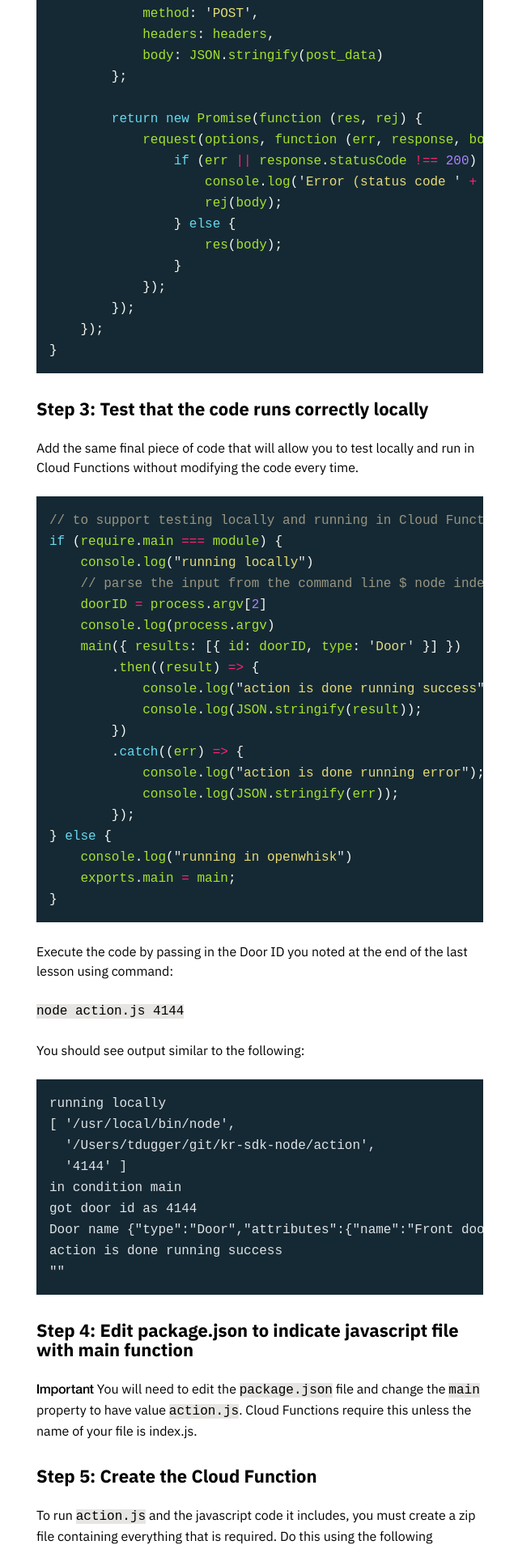
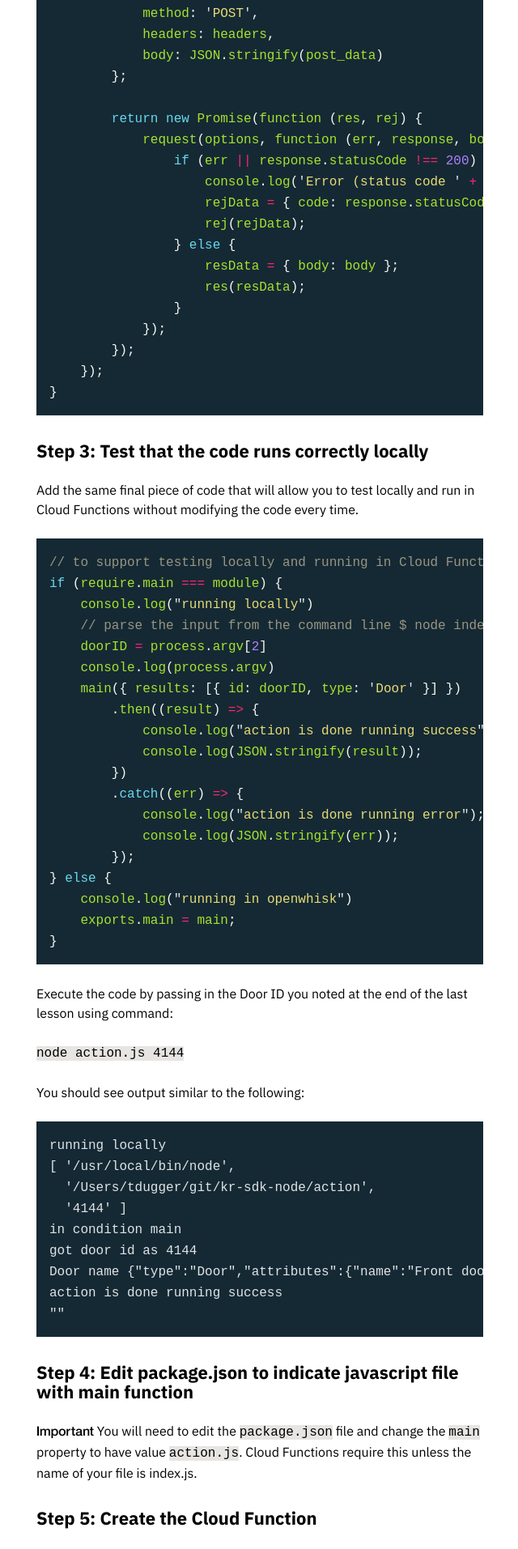
Before and after one commit to Watson-Personal-Assistant/developer, a Jekyll site: the page built from _content/knowledge/create-action-function.md, in a window 1280 px wide. Shown: the part 1539-3452 px from the top of the page at 81% size, without its empty margins (351-991 px from the left). Built offline with Jekyll 4.4.1, drawn with Linux system fonts in a browser that asks for light colours.

Commit message:
Update create-action-function.md

```diff
--- a/_content/knowledge/create-action-function.md
+++ b/_content/knowledge/create-action-function.md
@@ -55,9 +55,11 @@ function main(event) {
             request(options, function (err, response, body) {
                 if (err || response.statusCode !== 200) {
                     console.log('Error (status code ' + response.statusCode + ': ' + err + ' ' + body);
-                    rej(body);
+                    rejData = { code: response.statusCode, body: body };
+                    rej(rejData);
                 } else {
-                    res(body);
+                    resData = { body: body };
+                    res(resData);
                 }
             });
         });
```
